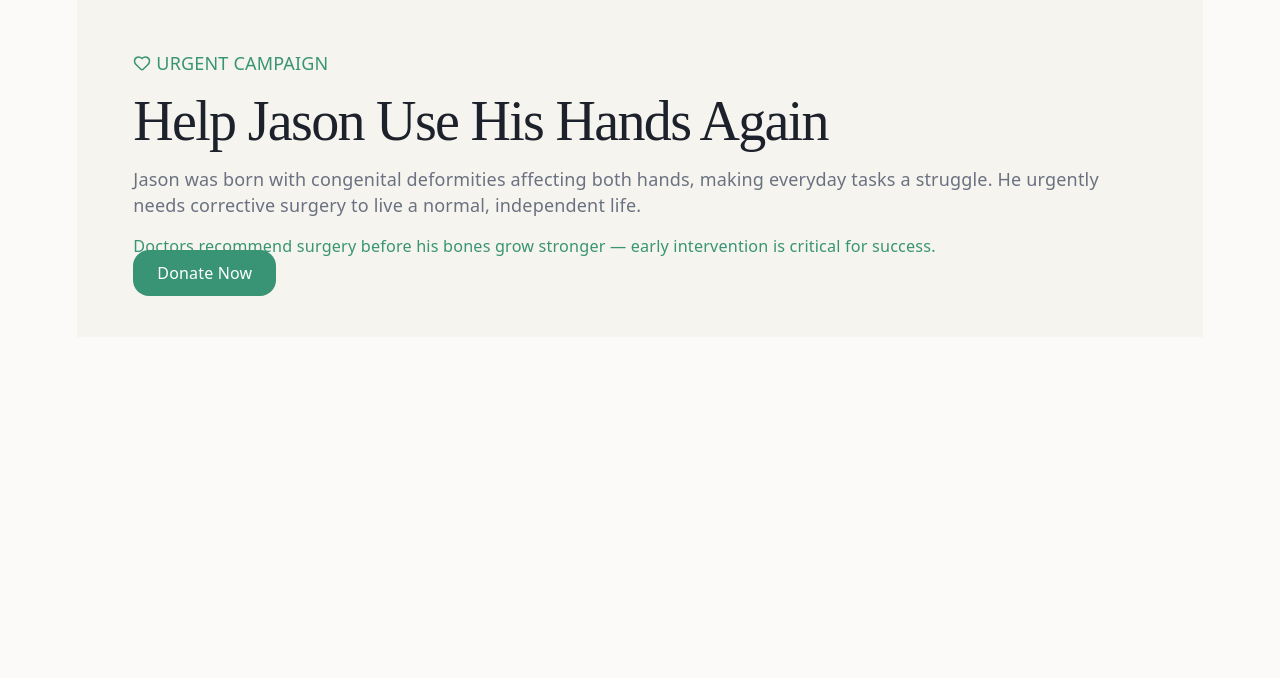
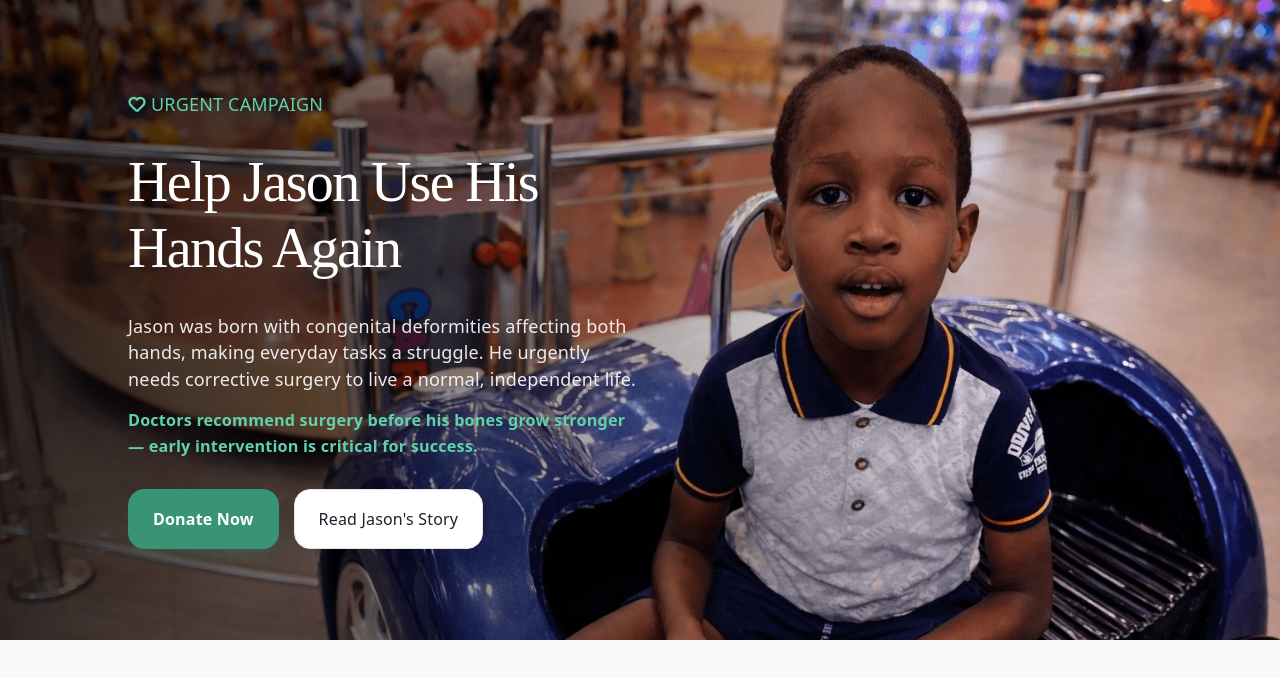
Before and after one commit to JopadAdvisory/Jason, a React (Vite) app: page / in a window 1280 px wide. Shown: the top 678 px of the page. Built offline with nearby package versions, Linux system fonts and the light colour scheme.

Commit message:
hero page edits

```diff
--- a/src/App.css
+++ b/src/App.css
@@ -2,14 +2,6 @@
     margin: 0;
 }
 
-.primary-btn {
-    background-color: var(--accent);
-    color: white;
-    padding: 12px 24px;
-    border: none;
-    text-decoration: none;
-    border-radius: var(--radius);
-    font-size: 16px;
-    cursor: pointer;
-    transition: background-color 0.3s ease;
+.app-container {
+    overflow: hidden;
 }
--- a/src/App.tsx
+++ b/src/App.tsx
@@ -3,7 +3,7 @@ import './App.css'
 
 function App() {
     return (
-        <div className="appContainer">
+        <div className="app-Container">
             <Hero />
         </div>
     )
--- a/src/components/ui/buttons.css
+++ b/src/components/ui/buttons.css
@@ -0,0 +1,38 @@
+.primary-btn,
+.secondary-btn {
+    padding: 16px 24px;
+    display: inline-block;
+    font-size: 16px;
+    cursor: pointer;
+    border-radius: var(--radius);
+    text-decoration: none;
+    transition: transform 0.2s cubic-bezier(.4, 0, .2, 1), background-color 0.2s cubic-bezier(.4, 0, .2, 1);
+}
+
+.primary-btn:active,
+.secondary-btn:active {
+    transform: scale(0.95);
+}
+
+.primary-btn {
+    background-color: var(--accent);
+    color: white;
+    border: 1px solid var(--accent);
+    box-shadow: 0 10px 15px -3px var(--primary-btn-shadow), 0 4px 6px -4px var(--primary-btn-shadow);
+    transition: border 0.2s cubic-bezier(.4, 0, .2, 1);
+}
+
+.primary-btn:hover {
+    background-color: var(--accent-hover);
+    border: 1px solid var(--accent-hover);
+}
+
+.secondary-btn {
+    background-color: var(--card);
+    color: var(--text-h);
+    border: 1px solid var(--border);
+}
+
+.secondary-btn:hover {
+    background-color: var(--bg)
+}
--- a/src/index.css
+++ b/src/index.css
@@ -5,9 +5,11 @@
   --secondary-bg: hsl(40 30% 95%);
   --card: hsl(0 0% 100%);
   --radius: 16px;
-  --border: #e5e4e7;
+  --accent: hsl(160 45% 40%);
+  --accent-hover: hsl(160 50% 32%);
+  --primary-btn-shadow: hsl(160 45% 40% / .2);
+  --border: hsl(40 15% 89%);
   --code-bg: #f4f3ec;
-  --accent: hsl(160 45% 40%);
   --accent-bg: rgba(170, 59, 255, 0.1);
   --accent-border: rgba(170, 59, 255, 0.5);
   --social-bg: rgba(244, 243, 236, 0.5);
@@ -51,7 +53,6 @@
 }
 
 #root {
-  width: 1126px;
   max-width: 100%;
   margin: 0 auto;
   min-height: 100svh;
@@ -75,6 +76,7 @@ h2 {
 h1 {
   font-size: 36px;
   letter-spacing: -1.68px;
+  line-height: 118%;
   margin: 20px 0;
   @media (min-width: 1024px) {
     font-size: 56px;
--- a/src/sections/Hero.css
+++ b/src/sections/Hero.css
@@ -47,8 +47,67 @@
   margin-top: 15px;
 }
 
+.hero-btn-container {
+    margin-top: 30px;
+    display: flex;
+    gap: 15px;
+}
+
+.hero-btn1 {
+    font-weight: 600;
+}
+
 @media (min-width: 768px) {
     .img-container {
         display: none;
     }
+
+    .hero-bg {
+        background: url("../assets/images/hero.webp");
+        background-repeat: none;
+        background-size: cover;
+        width: 100%;
+        min-height: clamp(540px, 80vh, 720px);
+
+        position: relative;
+        display: flex;
+        justify-content: center;
+        align-items: center;
+    }
+
+    .hero-header,
+    .hero-sub {
+        color: hsl(160, 55%, 60%);
+    }
+    .hero-sub {
+        font-weight: 600;
+    }
+    .hero-heading {
+        color: white;
+    }
+    .hero-subtitle {
+        color: rgba(255, 255, 255, 0.9);
+    }
+    .hero-bg::before {
+        content: "";
+        position: absolute;
+        inset: 0;
+        background: linear-gradient(to right, rgba(0,0,0,0.7), rgba(0,0,0,0.6), rgba(0,0,0,0.4), rgba(0,0,0,0.2), transparent, transparent);
+    }
+    .hero-content {
+        height: 100%;
+        width: 90%;
+        position: relative;
+        z-index: 1;
+    }
+
+    .content-container {
+        width: 50%;
+    }
 }
+
+@media (min-width: 1024px) {
+    .hero-content {
+        width: min(80%, 1126px);
+    }
+}
--- a/src/sections/Hero.tsx
+++ b/src/sections/Hero.tsx
@@ -8,15 +8,12 @@ function Hero(): JSX.Element {
     return (
         <div className="hero-bg">
             <div className="hero-content">
-                <div className="bg-container" aria-hidden="true">
-                    <span className="desktop-bg"></span>
-                </div>
                 <div className="content-container">
                     <div className="img-container">
                         <img src={HeroImage} alt="Jason smiling with his family" className="hero-image" />
                     </div>
                     <h4 className="hero-header">
-                        <LucideHeart className="hero-icon" strokeWidth={2} />
+                        <LucideHeart className="hero-icon" strokeWidth={3} />
                         Urgent Campaign
                     </h4>
                     <h1 className="hero-heading">Help Jason Use His Hands Again</h1>
@@ -26,14 +23,19 @@ function Hero(): JSX.Element {
                     <p className="hero-sub">
                         Doctors recommend surgery before his bones grow stronger — early intervention is critical for success.
                     </p>
-                    <div className="btn-container">
+                    <div className="hero-btn-container">
                         <Button
-                            href="https://www.gofundme.com/f/help-jason-use-his-hands-again"
-                            className="primary-btn"
+                            href="#"
+                            className="primary-btn hero-btn1"
                         >
                             Donate Now
                         </Button>
-
+                        <Button
+                            href="#"
+                            className="secondary-btn hero-btn2"
+                        >
+                            Read Jason's Story
+                        </Button>
                     </div>
                 </div>
             </div>
```
